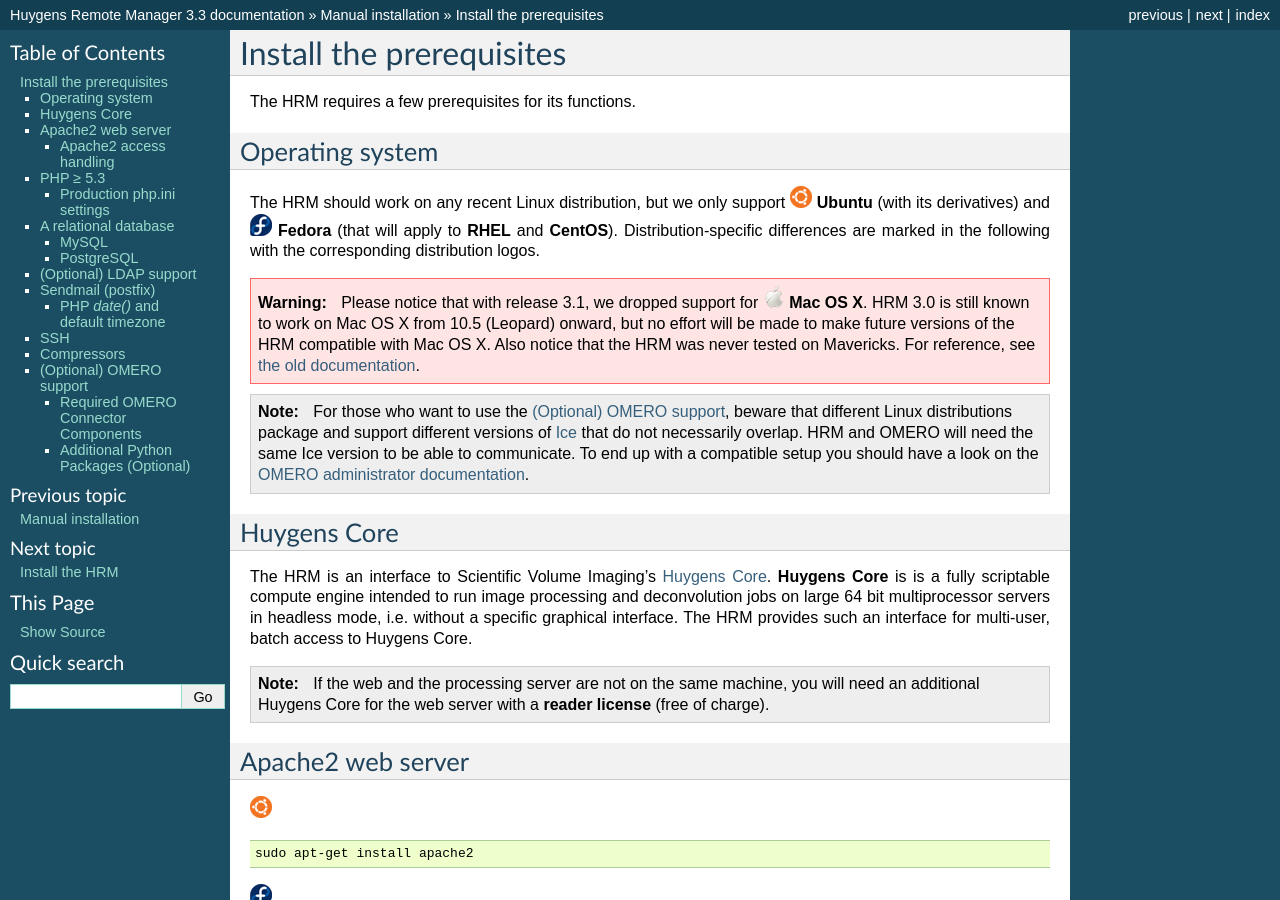
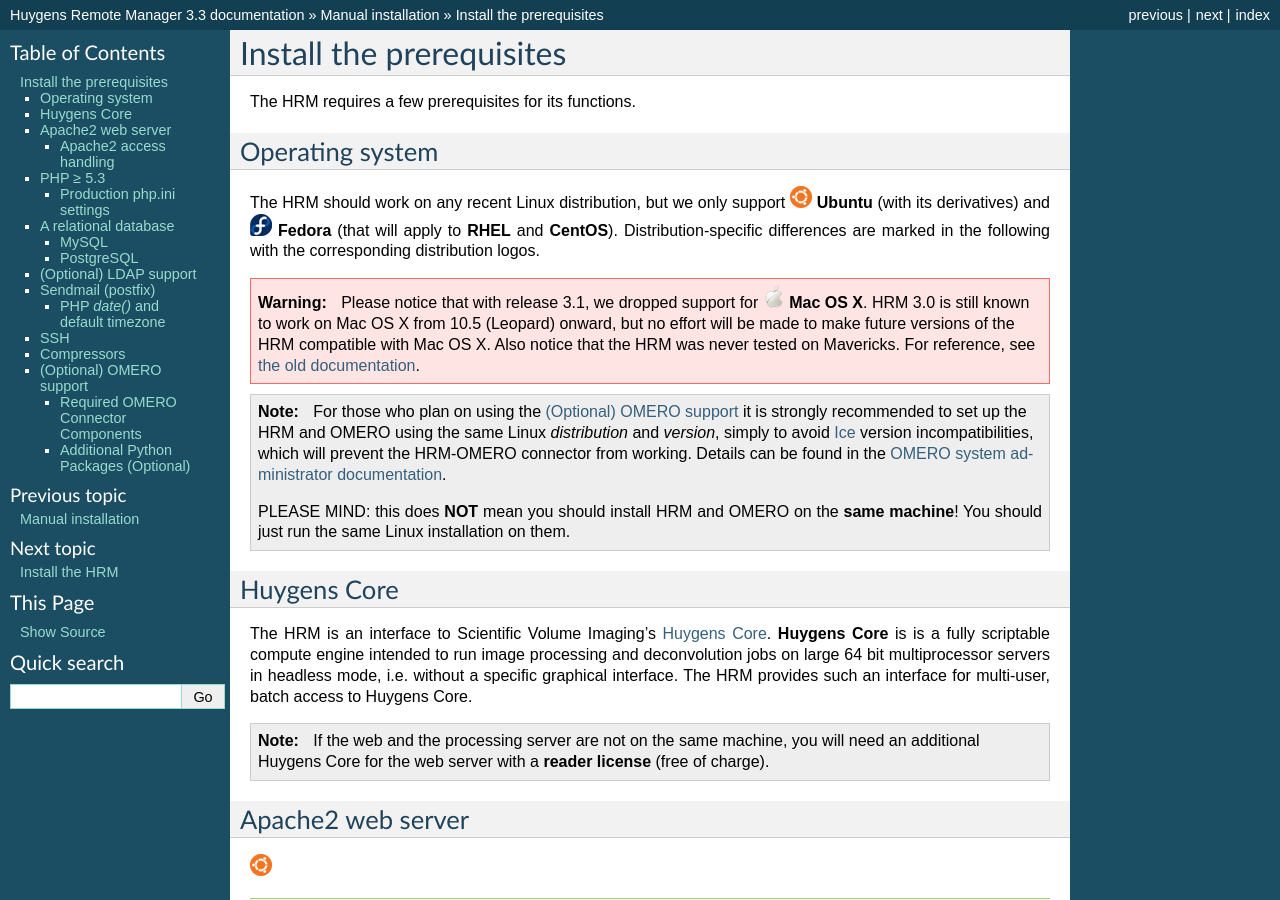
Before and after one commit to aarpon/hrm_docs, a Sphinx documentation site: the page built from docs/admin/prerequisites.rst, in a window 1280 px wide and 900 px high. Built offline with Sphinx 7.4.7, drawn with Linux system fonts in a browser that asks for light colours.

Commit message:
Minor changes and updates in Felix' OMERO comments.

```diff
--- a/docs/admin/prerequisites.rst
+++ b/docs/admin/prerequisites.rst
@@ -19,7 +19,16 @@
     Please notice that with release 3.1, we dropped support for |macosx| **Mac OS X**. HRM 3.0 is still known to work on Mac OS X from 10.5 (Leopard) onward, but no effort will be made to make future versions of the HRM compatible with Mac OS X. Also notice that the HRM was never tested on Mavericks. For reference, see `the old documentation <http://huygens-rm.org/home/?q=node/16>`_.
 
 .. note::
-    For those who want to use the :ref:`prerequisites-omero`, beware that different Linux distributions package and support different versions of `Ice <http://www.zeroc.com>`_ that do not necessarily overlap. HRM and OMERO will need the same Ice version to be able to communicate. To end up with a compatible setup you should have a look on the `OMERO administrator documentation <https://www.openmicroscopy.org/site/support/omero4/sysadmins/unix/server-install-linux.html>`_.
+
+    For those who plan on using the :ref:`prerequisites-omero` it is strongly
+    recommended to set up the HRM and OMERO using the same Linux *distribution*
+    and *version*, simply to avoid `Ice <http://www.zeroc.com>`_ version
+    incompatibilities, which will prevent the HRM-OMERO connector from working.
+    Details can be found in the `OMERO system administrator documentation
+    <https://www.openmicroscopy.org/site/support/omero5/sysadmins/index.html>`_.
+
+    PLEASE MIND: this does **NOT** mean you should install HRM and OMERO on the
+    **same machine**! You should just run the same Linux installation on them.
 
 Huygens Core
 ============
```
